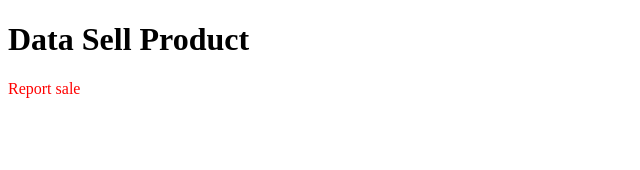
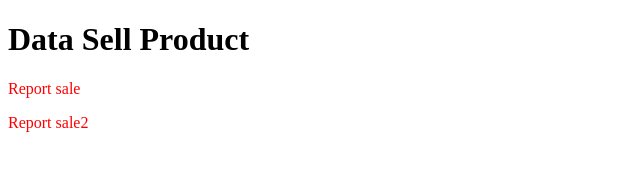
Before and after one commit to RampartWare/TestGit, a plain HTML site: page index.html in a window 1280 px wide. Shown: the full height of the page, 0-640 px from the left. Drawn offline with Linux system fonts and the light colour scheme.

Commit message:
report-sale2

```diff
--- a/index.html
+++ b/index.html
@@ -14,5 +14,6 @@
 <body>
     <h1>Data Sell Product</h1>
     <p>Report sale</p>
+    <p>Report sale2</p>
 </body>
 </html>
```
